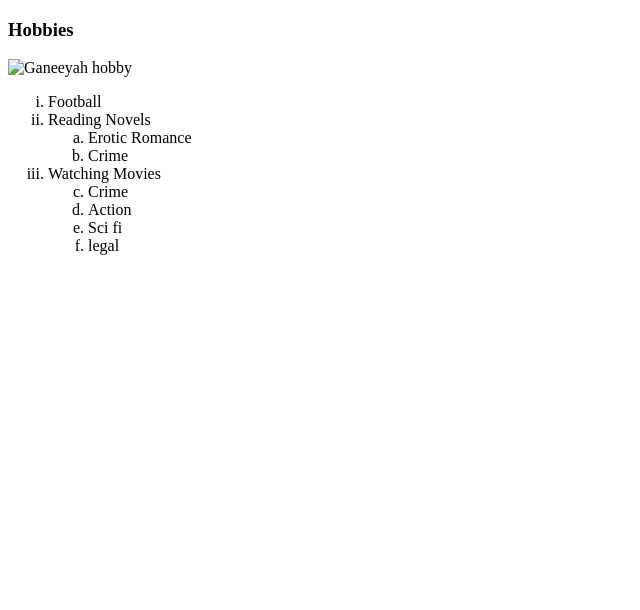
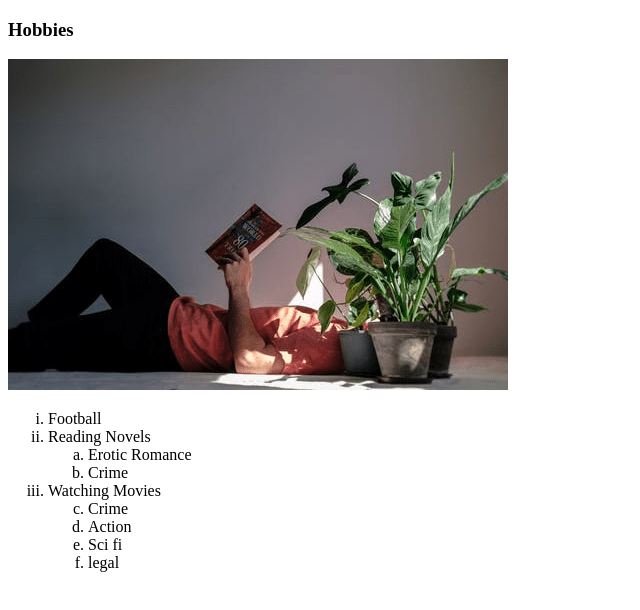
Before and after one commit to nerdytechgoddess/cv, a plain HTML site: page hobby.html in a window 1280 px wide. Shown: the whole page, without its empty margins (0-640 px from the left). Drawn offline with Linux system fonts and the light colour scheme.

Commit message:
Update hobby.html

```diff
--- a/hobby.html
+++ b/hobby.html
@@ -6,7 +6,7 @@
   </head>
   <body>
     <h3>Hobbies</h3>
-    <img src="Ganeeyah hobby/hobby neeyah.png" alt="Ganeeyah hobby">
+    <img src="hobby neeyah.png" alt="Ganeeyah hobby">
     <ol type="i">
       <li>Football</li>
       <li>Reading Novels
```
